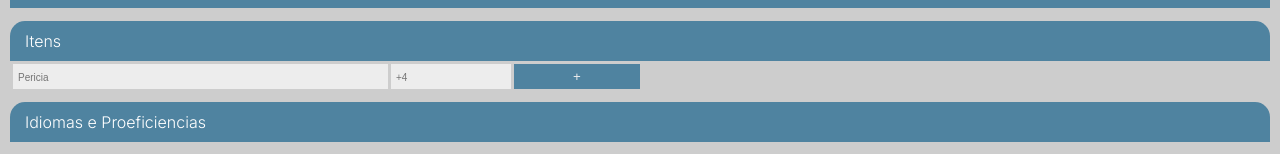
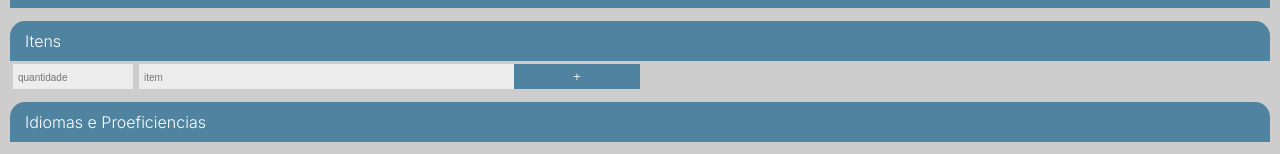
Before and after one commit to mabiiak/ficheiro-de-bolso, a React (Create React App) app: page /ficha in a window 1280 px wide. Both pictures are taken after a click on the element "Itens". Shown: the part 442-596 px from the top of the page. Built offline with nearby package versions, Linux system fonts and the light colour scheme.

Commit message:
refactor: especifica componente de itens

```diff
--- a/src/components/BotaoEditar.jsx
+++ b/src/components/BotaoEditar.jsx
@@ -14,6 +14,7 @@ export default function BotaoEditar() {
     moedas,
     status,
     listaMagias,
+    listaItens,
   } = useContext(Context)
 
   const salvaHabilidades = () => {
@@ -23,9 +24,11 @@ export default function BotaoEditar() {
         descritivo,
         moedas,
         habilidades: { ...defineHabilidades },
-        pericias: { ...listaPericias },
+        pericias: listaPericias,
         status,
         magias: listaMagias,
+        itens: listaItens,
+        proeficiencias: [],
       }),
     )
   }
--- a/src/components/Itens.jsx
+++ b/src/components/Itens.jsx
@@ -1,94 +1,74 @@
-import React, { useContext, useState, useEffect } from 'react'
+import React, { useContext, useState } from 'react'
 import { Context } from '../context/Provider'
 import './css/Pericias.css'
 
 function Itens() {
-  const { listaItens, setListaItens, editando } = useContext(Context)
+  const { listaItens, setListaItens, editando, editarLista } =
+    useContext(Context)
 
-  const [nomeItens, setNomePericias] = useState('')
-  const [descricao, setDescricao] = useState('')
-  const [lista, setLista] = useState([])
+  const [chaveNome, setChaveNome] = useState('')
+  const [chaveValor, setChaveValor] = useState('')
 
-  useEffect(() => {
-    setLista(Object.entries(listaItens))
-  }, [listaItens])
-
-  const changeValue = ({ target }) => {
+  const obterValor = ({ target }) => {
     const { value, name } = target
 
     if (name === 'nome') {
-      setNomePericias(value)
-    } else if (name === 'descricao') {
-      setDescricao(value)
+      setChaveNome(value)
+    } else if (name === 'valor') {
+      setChaveValor(value)
     }
   }
 
-  const salvaItens = () => {
-    setListaItens({ ...listaItens, [nomeItens]: descricao })
+  const salvaPericias = () => {
+    setListaItens([...listaItens, { nome: chaveNome, valor: +chaveValor }])
 
-    setNomePericias('')
-    setDescricao('')
-  }
-
-  const editarItem = (index, { target }) => {
-    const { value, name } = target
-
-    const chaveAntiga = lista[index][0]
-    const valorAntigo = lista[index][1]
-
-    if (name === 'nome') {
-      const novoObjeto = { ...listaItens }
-      delete novoObjeto[chaveAntiga]
-      novoObjeto[value] = valorAntigo
-      setListaItens(novoObjeto)
-    } else if (name === 'valor') {
-      const novoObjeto = { ...listaItens }
-      novoObjeto[chaveAntiga] = +value
-      setListaItens(novoObjeto)
-    }
+    setChaveNome('')
+    setChaveValor('')
   }
 
   return (
     <div id="pericia">
-      {lista &&
-        lista.map((pericia, index) => (
-          <div key={pericia[0]} className="linhas-pericia criar-pericia">
+      {listaItens &&
+        listaItens.map((pericia, index) => (
+          <div key={index} className="linhas-pericia criar-pericia">
             <input
-              id="nome-pericia"
-              onChange={(e) => editarItem(index, e)}
+              id="mod-pericia"
+              onChange={(e) => editarLista(e, index, setListaItens, listaItens)}
               type="text"
-              name="nome"
-              placeholder="nome pericia"
-              value={pericia[0]}
+              name="valor"
+              placeholder="QTD"
+              value={pericia.valor}
               readOnly={!editando}
             />
             <input
-              id="mod-pericia"
-              onChange={(e) => editarItem(index, e)}
+              id="nome-pericia"
+              onChange={(e) => editarLista(e, index, setListaItens, listaItens)}
               type="text"
-              name="valor"
-              placeholder="Pericia"
-              value={pericia[1]}
-              readOnly={!editando}
+              name="nome"
+              placeholder="nome item"
+              value={pericia.nome}
+              disabled={!editando}
+              key={`valor_${index}`}
             />
+            {editando && <button>Excluir</button>}
           </div>
         ))}
       <div className="criar-pericia">
         <input
-          onChange={(e) => changeValue(e)}
+          onChange={(e) => obterValor(e)}
+          type="number"
+          name="valor"
+          placeholder="quantidade"
+          value={chaveValor}
+        />
+        <input
+          onChange={(e) => obterValor(e)}
           type="text"
           name="nome"
-          placeholder="Pericia"
-          value={nomeItens}
+          placeholder="item"
+          value={chaveNome}
         />
-        <input
-          onChange={(e) => changeValue(e)}
-          type="number"
-          name="descricao"
-          placeholder="+4"
-          value={descricao}
-        />
-        <button onClick={() => salvaItens()}>+</button>
+        <button onClick={() => salvaPericias()}>+</button>
       </div>
     </div>
   )
--- a/src/context/Provider.js
+++ b/src/context/Provider.js
@@ -41,6 +41,8 @@ function Provider({ children }) {
   const [listaPericias, setListaPericias] = useState([])
   const [listaMagias, setListaMagias] = useState([])
   const [listaItens, setListaItens] = useState([])
+  const [listaProeficiencias, setListaProeficiencias] = useState([])
+
   const editarLista = (e, index, set, lista) => {
     const { value, name } = e.target
 
@@ -57,6 +59,8 @@ function Provider({ children }) {
       setDescritivo(verSalvos.descritivo)
       setStatus(verSalvos.status)
       setListaMagias(verSalvos.magias)
+      setListaItens(verSalvos)
+      setListaProeficiencias(verSalvos)
     }
   }, [])
 
@@ -77,6 +81,8 @@ function Provider({ children }) {
     setListaMagias,
     listaItens,
     setListaItens,
+    listaProeficiencias,
+    setListaProeficiencias,
     editarLista,
   }
 
```
